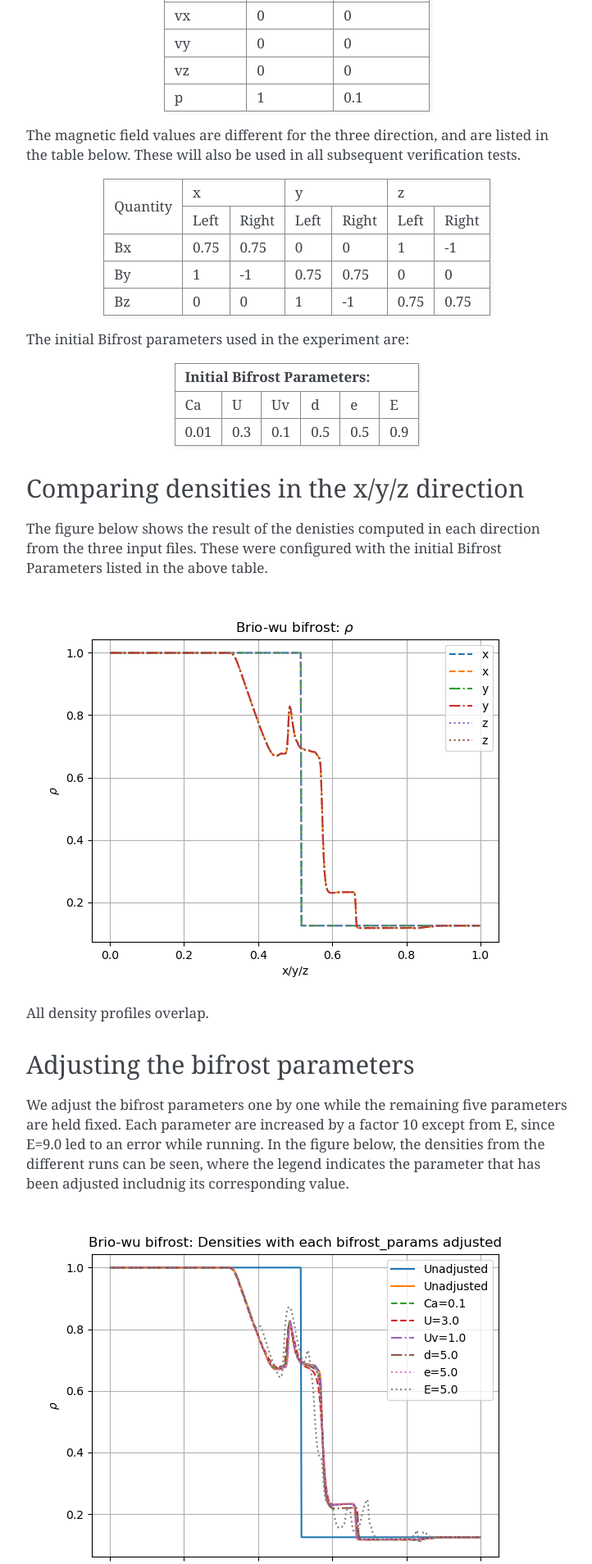
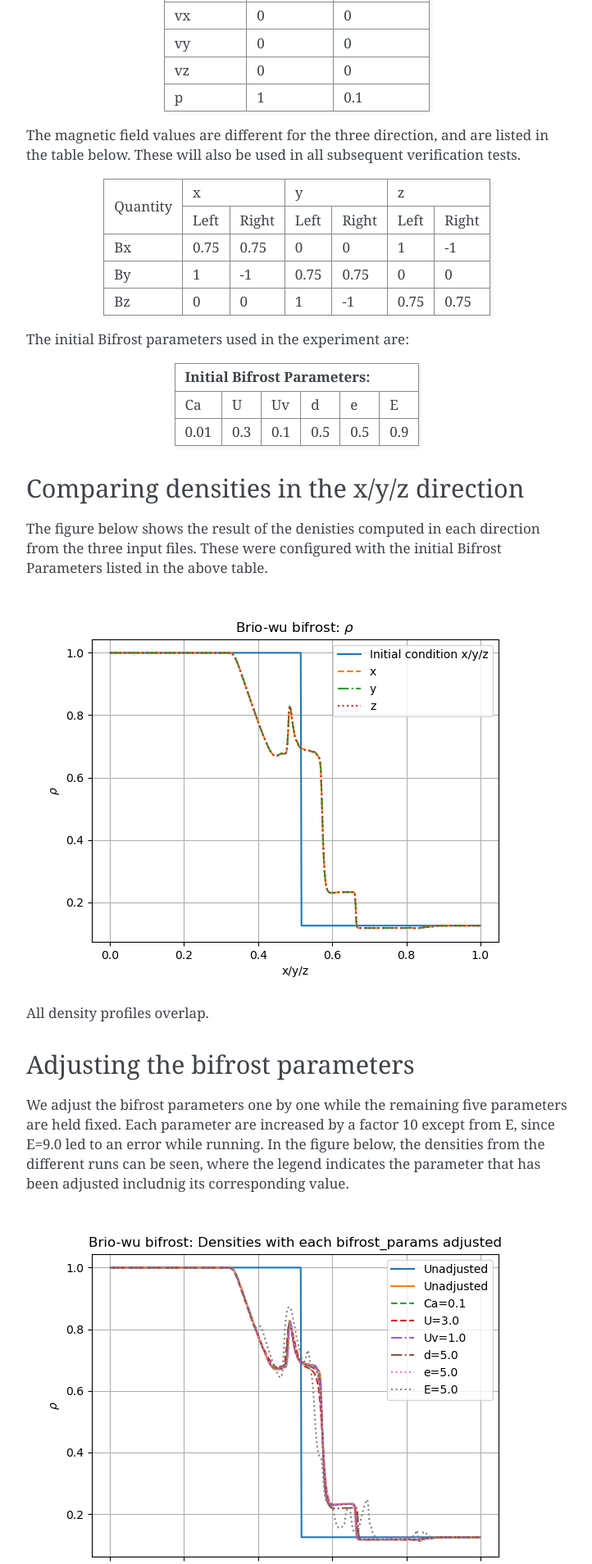
Before and after one commit to guadabsb15/summer_2021_report, a Sphinx documentation site: the page built from docs/source/briowu.rst, in a window 1280 px wide. Shown: the part 493-2401 px from the top of the page at 82% size, without its empty margins (388-1110 px from the left). Built offline with Sphinx 7.4.7, drawn with Linux system fonts in a browser that asks for light colours.

Commit message:
New initial density figure added to website

```diff
--- a/docs/source/briowu.rst
+++ b/docs/source/briowu.rst
@@ -63,7 +63,7 @@ Comparing densities in the x/y/z direction
 The figure below shows the result of the denisties computed in each direction from the three input files.
 These were configured with the initial Bifrost Parameters listed in the above table.
 
-.. image:: images_brio-wu_bifrost/brio-wu_initial_rho.png
+.. image:: images_brio-wu_bifrost/brio-wu_density_all.png
 
 All density profiles overlap.
 
```
